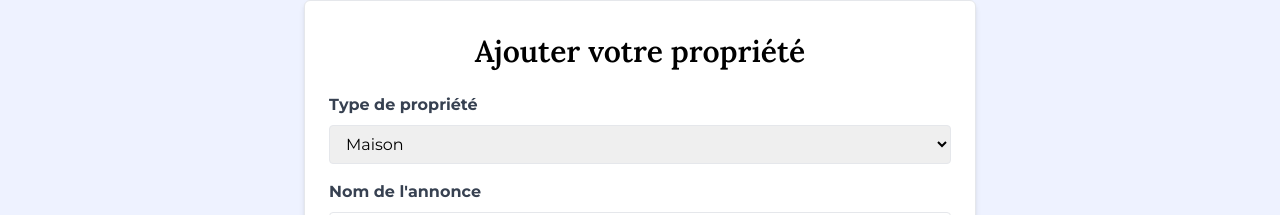
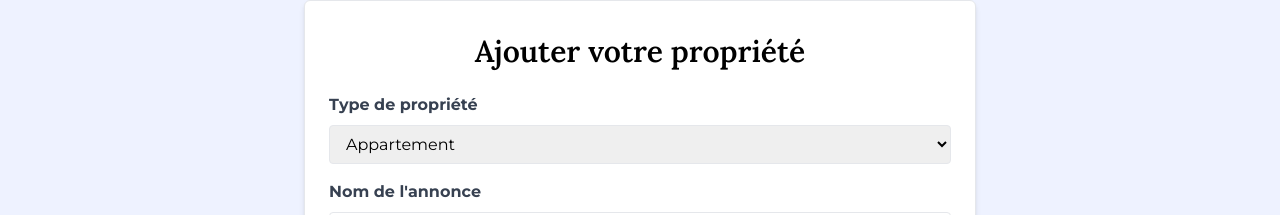
Before and after one commit to elviredev/next-property, a Next.js app: page /properties/add in a window 1280 px wide. Shown: the part 177-392 px from the top of the page. Built offline with nearby package versions, Linux system fonts and the light colour scheme; no server answers.

Commit message:
Modified wording in select options for type in PropertyAddForm and modify rates monthly wording in PropertyCard

```diff
--- a/components/PropertyAddForm.jsx
+++ b/components/PropertyAddForm.jsx
@@ -117,13 +117,13 @@ const PropertyAddForm = () => {
                     value={fields.type}
                     onChange={handleChange}
                 >
-                    <option value="Apartment">Appartement</option>
-                    <option value="Condo">Copropriété</option>
-                    <option value="House">Maison</option>
-                    <option value="Cabin Or Cottage">Cabane ou Chalet</option>
-                    <option value="Room">Chambre</option>
+                    <option value="Appartement">Appartement</option>
+                    <option value="Copropriété">Copropriété</option>
+                    <option value="Maison">Maison</option>
+                    <option value="Cabane ou Chalet">Cabane ou Chalet</option>
+                    <option value="Chambre">Chambre</option>
                     <option value="Studio">Studio</option>
-                    <option value="Other">Autre</option>
+                    <option value="Autre">Autre</option>
                 </select>
             </div>
 
--- a/components/PropertyCard.jsx
+++ b/components/PropertyCard.jsx
@@ -10,7 +10,7 @@ const PropertyCard = ({ property }) => {
         const { rates } = property
         // condition d'affichage selon les tarifs
         if (rates.monthly) {
-            return `${rates.monthly.toLocaleString()}/mo`
+            return `${rates.monthly.toLocaleString()}/mois`
         } else if (rates.weekly) {
             return `${rates.weekly.toLocaleString()}/sem`
         } else if (rates.nightly) {
@@ -62,7 +62,7 @@ const PropertyCard = ({ property }) => {
                     )}
 
                     { property.rates.weekly && (
-                        <p><FaMoneyBill className='inline mr-2' />Hebdomadaire</p>
+                        <p><FaMoneyBill className='inline mr-2' />Hebdo.</p>
                     )}
 
                     { property.rates.monthly && (
```
